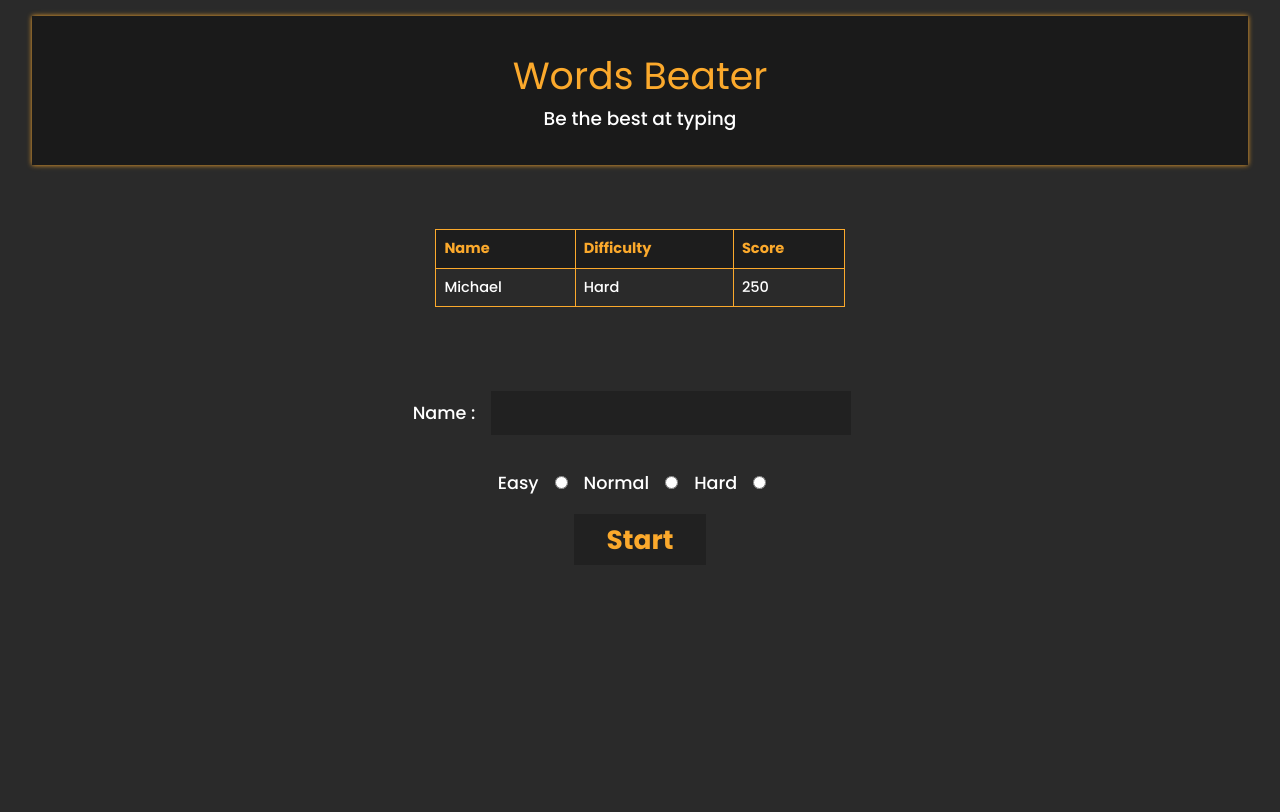
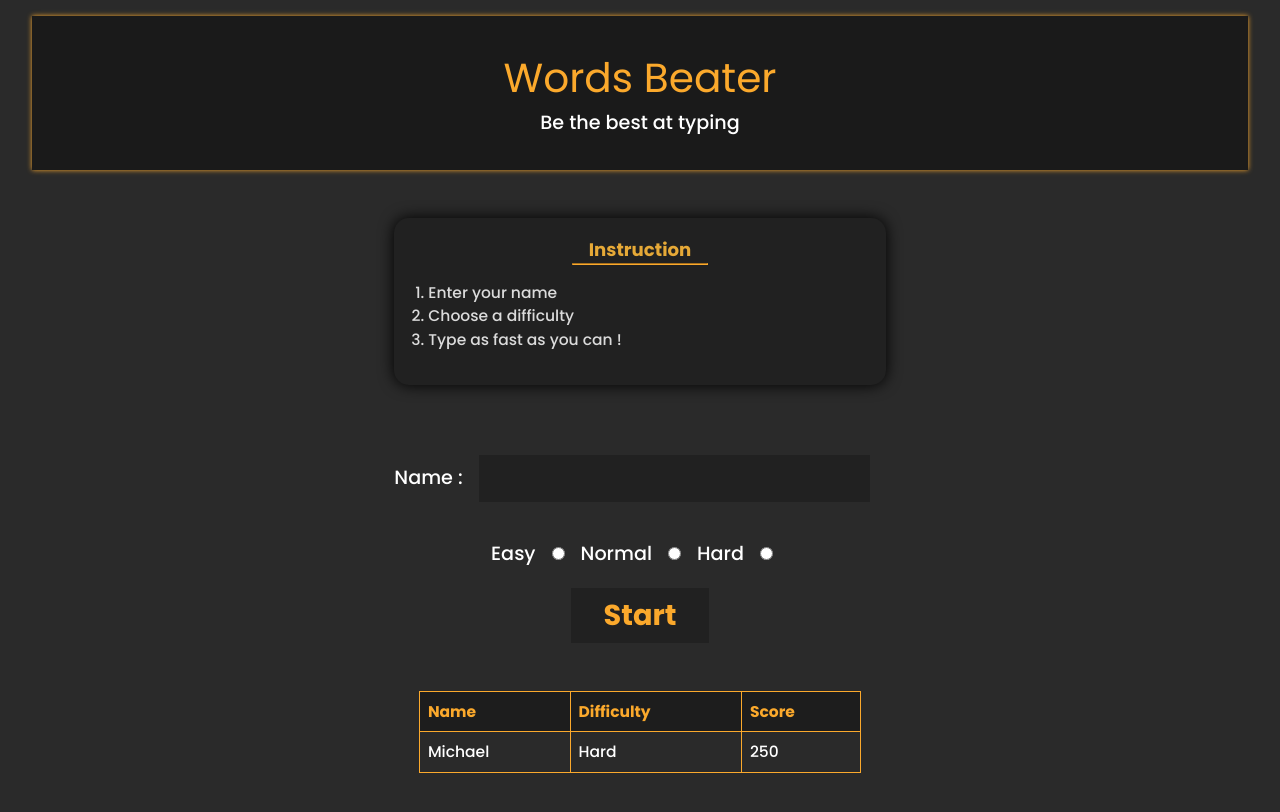
Before and after one commit to mlcoding111/Words-Beater, a React (Create React App) app: page / in a window 1280 px wide. Shown: the top 812 px of the page. Built offline with nearby package versions, Linux system fonts and the light colour scheme.

Commit message:
Moved the LeaderBoard to the bottom. Added InfoBoard component

```diff
--- /dev/null
+++ b/src/components/InfoBoard/index.tsx
@@ -0,0 +1,47 @@
+import styled from 'styled-components'
+
+type Props = {}
+
+const InfoBoard = (props: Props) => {
+  return (
+    <Board>
+      <div className="header">
+        <h3>Instruction</h3>
+        <hr />
+      </div>
+
+      <div className="body">
+          <ol className="steps-list">
+            <li>Enter your name</li>
+            <li>Choose a difficulty</li>
+            <li>Type as fast as you can !</li>
+          </ol>
+      </div>
+    </Board>
+  )
+}
+
+export default InfoBoard
+
+export const Board = styled.table`
+  margin: 2rem !important;
+  box-shadow: 0px 0px 15px black;
+  border-radius: 15px;
+  padding: 1rem;
+  text-align: left;
+  width: 100%;
+  background: var(--secondary-color);
+  color: #dbdbdb;
+
+  hr{
+    width: 30%;
+    border-color: var(--primary-color);
+  }
+  h3{
+    text-align: center;
+    color: #e6a937;
+  }
+  .body{
+    padding: 1rem;
+  }
+`
--- a/src/containers/App.tsx
+++ b/src/containers/App.tsx
@@ -1,6 +1,7 @@
 import React from 'react'
 import Form from '../components/Form'
 import Leaderboard from '../components/Leaderboard';
+import InfoBoard from '../components/InfoBoard';
 
 import { MyGlobalContext } from '../global/MyGlobalContext';
 
@@ -38,13 +39,12 @@ const App = (props: Props) => {
       <Header>
           <h1>Words Beater</h1>
           {gameStatus === "Menu" ? <p>Be the best at typing</p> : <span className={setClass()}>( {difficulty} )</span>}
-
       </Header>
 
       <Main>
-        {gameStatus !== "Menu" ? null : <Leaderboard />}
+        {gameStatus !== "Menu" ? null : <><InfoBoard /> </>}
         {gameStatus === "Menu" ? <Form handleDifficulty={handleDifficulties}/> : <Game difficulty={difficulty}/>}
-
+        <Leaderboard />
       </Main>
 
       <Footer>
--- a/src/containers/styles.tsx
+++ b/src/containers/styles.tsx
@@ -50,6 +50,7 @@ export const Main = styled.main`
     justify-content: center;
     align-items: center;
     flex-direction: column;
+    height: 100%;
 `;
 
 export const Footer = styled.footer`
--- a/src/styles/global.ts
+++ b/src/styles/global.ts
@@ -36,8 +36,8 @@ h1{
   font-size: calc(1.7em + 1vmin) !important;
 }
 
-body,p,table{
-  font-size: calc(0.6em + 1vmin);
+body{
+  font-size: calc(0.6em + 1.2vmin);
 }
 
 table{
@@ -52,6 +52,7 @@ body{
     font-weight: var(--fw-400);
     background-color: var(--body-clr);
 }
+
 
 
 
```
